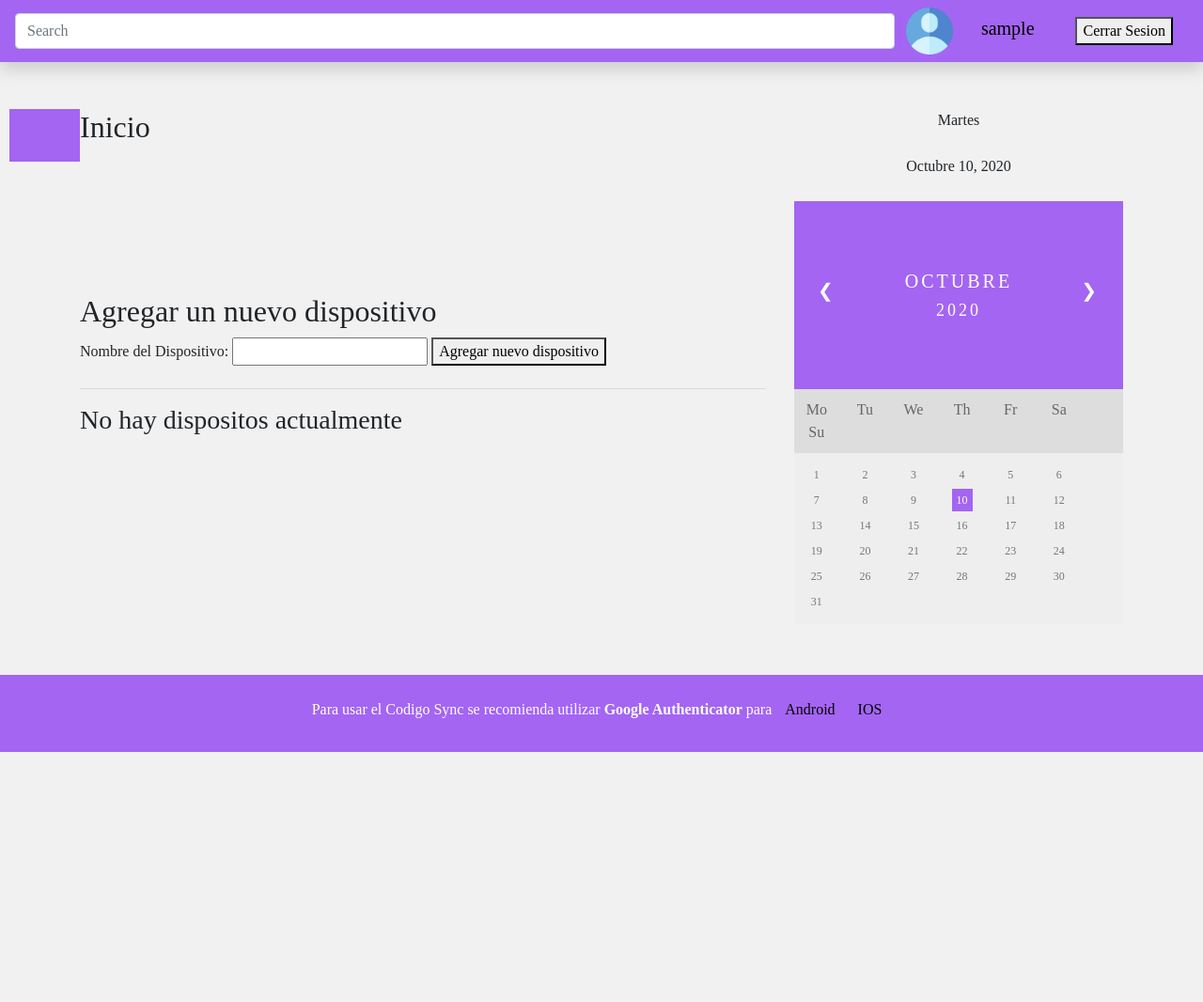
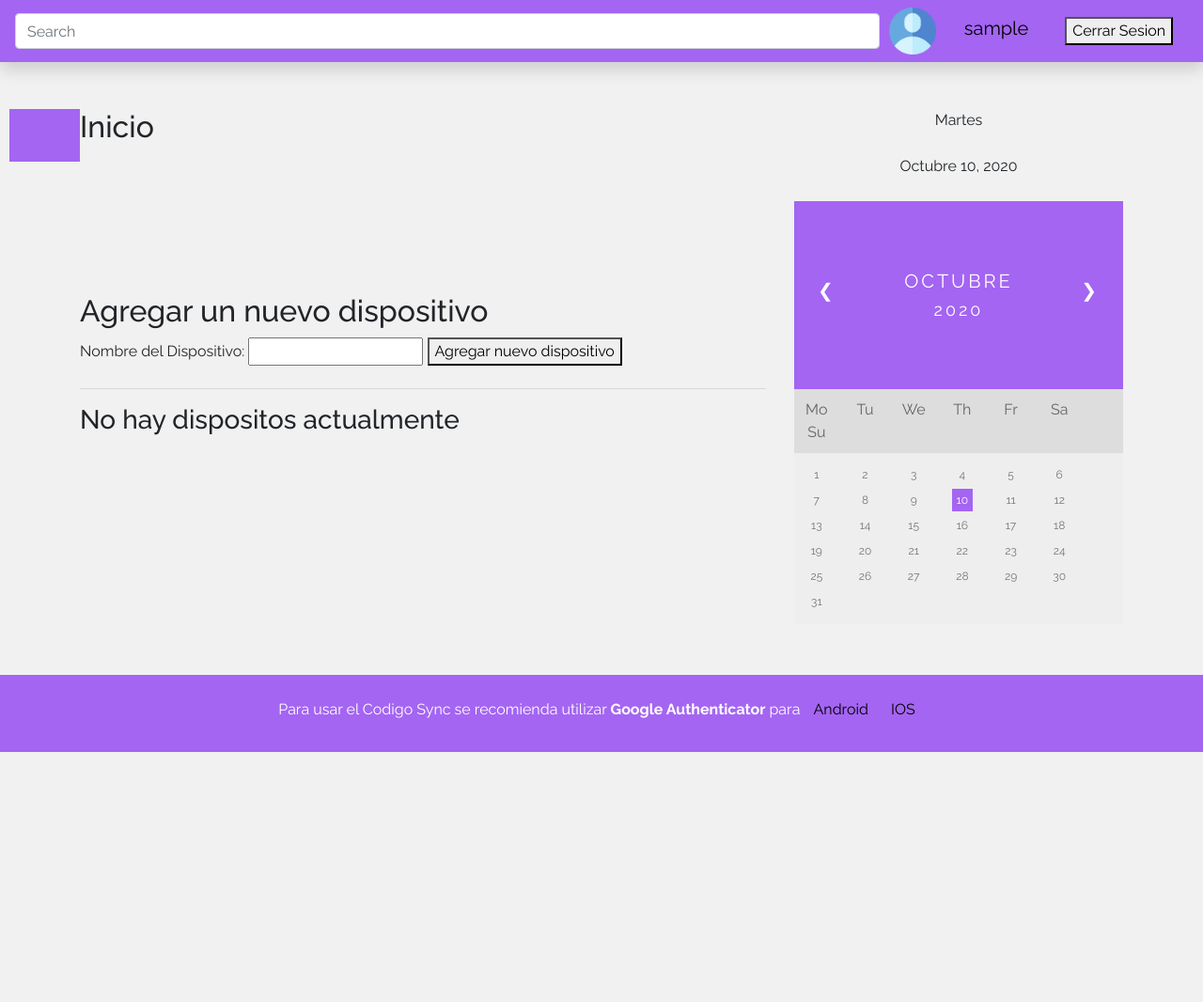
Before and after one commit to pyloguna/whale, a Django app: page /dashboard in a window 1280 px wide. Shown: the whole page at 94% size. Run offline with Django 3.2, Linux system fonts and the light colour scheme; the visitor is signed in with stand-in values (Sample User, id 1); data that the repository does not hold is empty; some libraries are stand-ins or nearby versions.

Commit message:
Cambio de Tipografia

```diff
--- a/whale/web_auth/templates/web_auth/dashboard.html
+++ b/whale/web_auth/templates/web_auth/dashboard.html
@@ -7,7 +7,7 @@
     <link rel="stylesheet" href="{% static 'web_auth/css/style-dashboard.css' %}">
     <link rel="stylesheet" href="https://cdnjs.cloudflare.com/ajax/libs/animate.css/4.1.1/animate.min.css"/>
     <link rel="stylesheet" href="https://stackpath.bootstrapcdn.com/bootstrap/4.5.2/css/bootstrap.min.css" integrity="sha384-JcKb8q3iqJ61gNV9KGb8thSsNjpSL0n8PARn9HuZOnIxN0hoP+VmmDGMN5t9UJ0Z" crossorigin="anonymous">
-
+    <link href="https://fonts.googleapis.com/css2?family=Raleway:ital,wght@0,100;0,200;0,300;0,400;0,500;0,600;0,700;0,800;0,900;1,100;1,200;1,300;1,400;1,500;1,600;1,700;1,800;1,900&display=swap" rel="stylesheet">
     <title>
         {% if nombre %}
         {{ nombre }}
```
